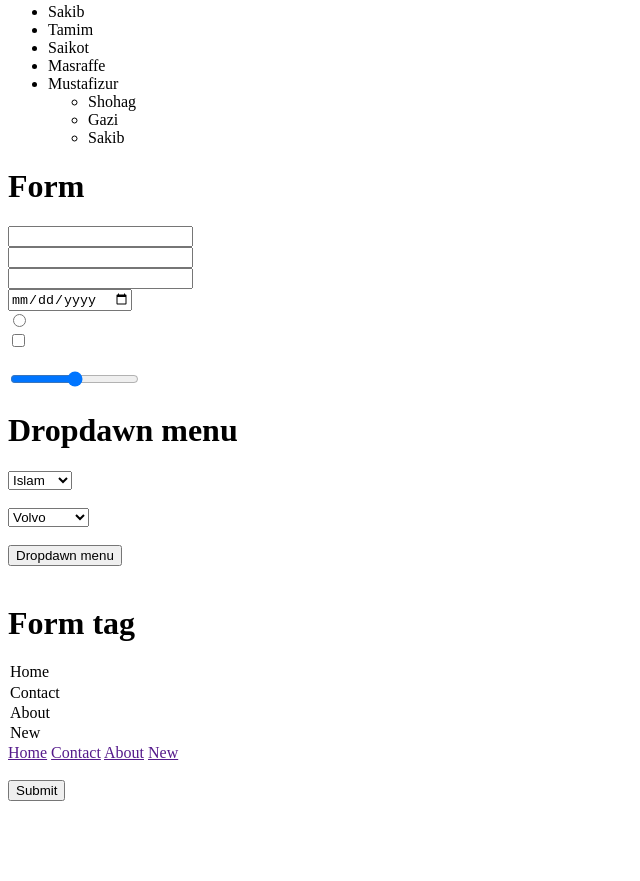
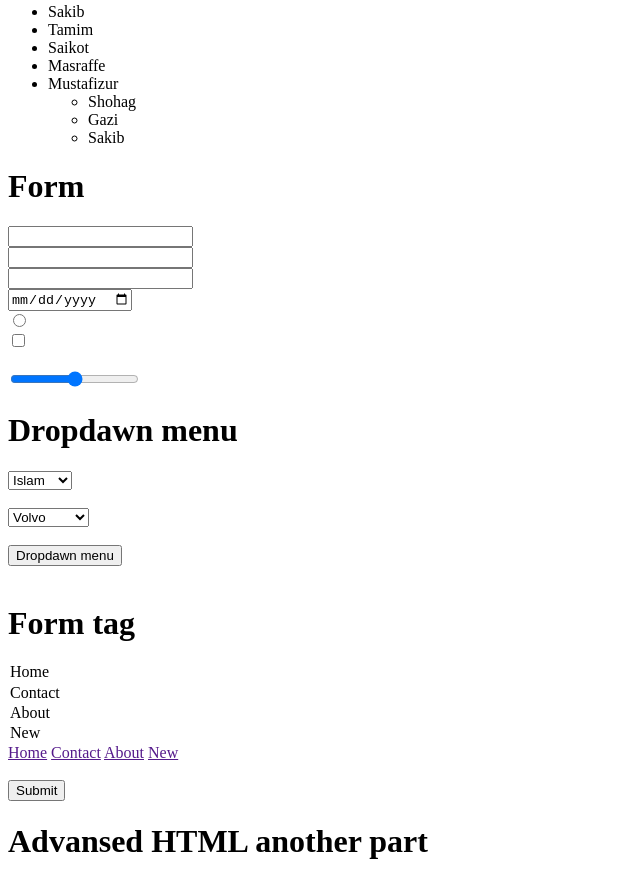
Before and after one commit to rubelhossain11/project-1, a plain HTML site: page index.html in a window 1280 px wide. Shown: the part 1574-2455 px from the top of the page, without its empty margins (0-640 px from the left). Before the commit the page ends 2383 px from the top, so only its background shows below. Drawn offline with Linux system fonts and the light colour scheme.

Commit message:
html add

```diff
--- a/index.html
+++ b/index.html
@@ -105,5 +105,6 @@
     <a href="">New</a>
   </form><br>
   <button>Submit</button>
+  <h1>Advansed HTML another part</h1>
 </body>
 </html>
```
